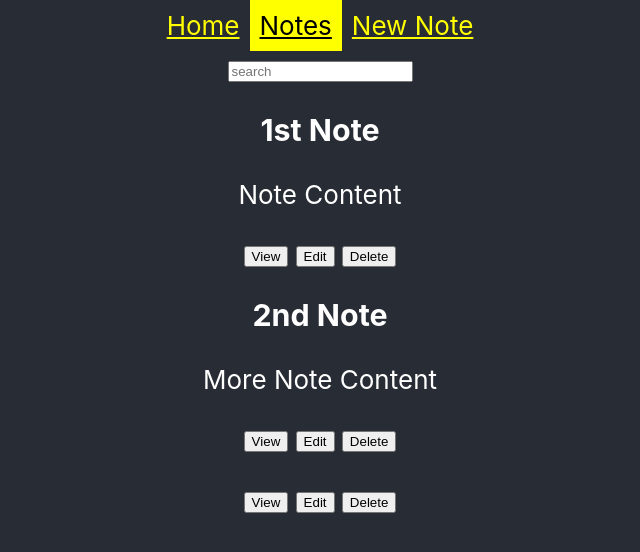
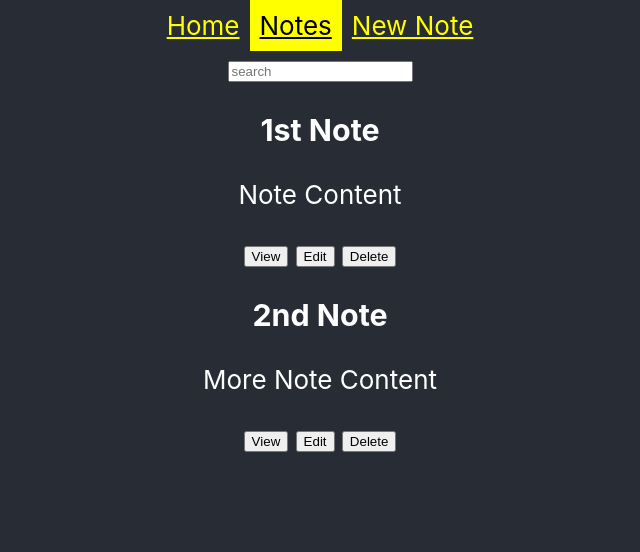
Before and after one commit to bklarer/note-taker-app, a React (Create React App) app: page /notes in a window 1280 px wide. Shown: the top 552 px of the page, without its empty margins (320-960 px from the left). Built offline with nearby package versions, Linux system fonts and the light colour scheme; data requests are answered from the project's data file.

Commit message:
fix path for Note component

```diff
--- a/src/App.css
+++ b/src/App.css
@@ -20,3 +20,7 @@
   padding: 10px;
 
 }
+
+#note-container {
+  float: left;
+}
--- a/src/components/App.js
+++ b/src/components/App.js
@@ -1,5 +1,5 @@
 import {useState, useEffect} from 'react'
-import {Route, Switch} from 'react-router-dom'
+import {Route, Switch, useHistory} from 'react-router-dom'
 import '../App.css';
 import Search from './Search'
 import Navbar from './Navbar';
@@ -12,6 +12,8 @@ function App() {
 
   const [notes, setNotes] = useState([])
   const [search, setSearch] = useState("")
+
+  const history = useHistory()
 
   function handleSearch(e) {
     setSearch(e.target.value)
@@ -42,7 +44,7 @@ function App() {
         <Route exact path="/notes">
           <Search search={search} onHandleSearch={handleSearch}/>
           <NoteContainer displayedNotes={displayedNotes}/>
-        <Route exact patch="/notes/:id">
+        <Route exact path="/notes/:id">
           <Note/>
         </Route>
         </Route>
--- a/src/components/NoteContainer.js
+++ b/src/components/NoteContainer.js
@@ -5,7 +5,7 @@ function NoteContainer ({displayedNotes}) {
 
 
     return(
-        <div>
+        <div id="note-container">
             {displayedNotes.map((note) => {
             return (
             <Note
```
